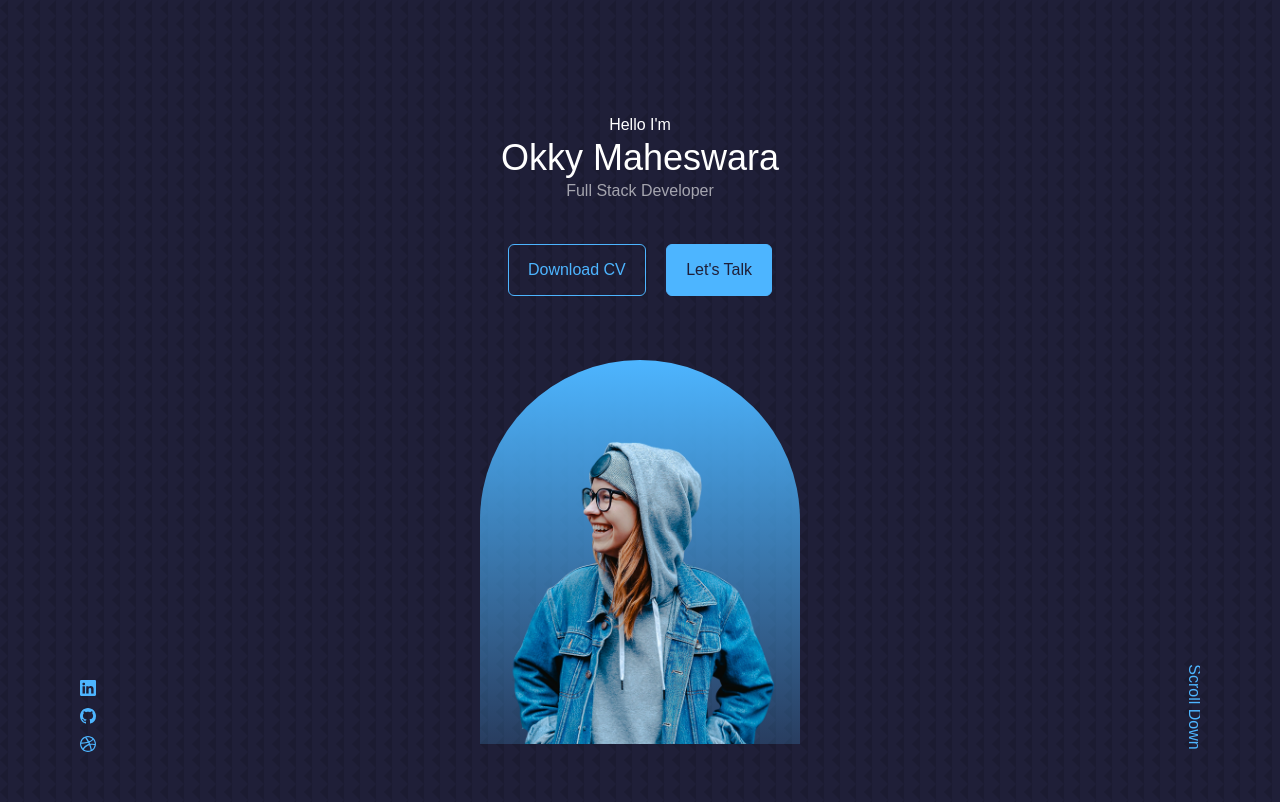
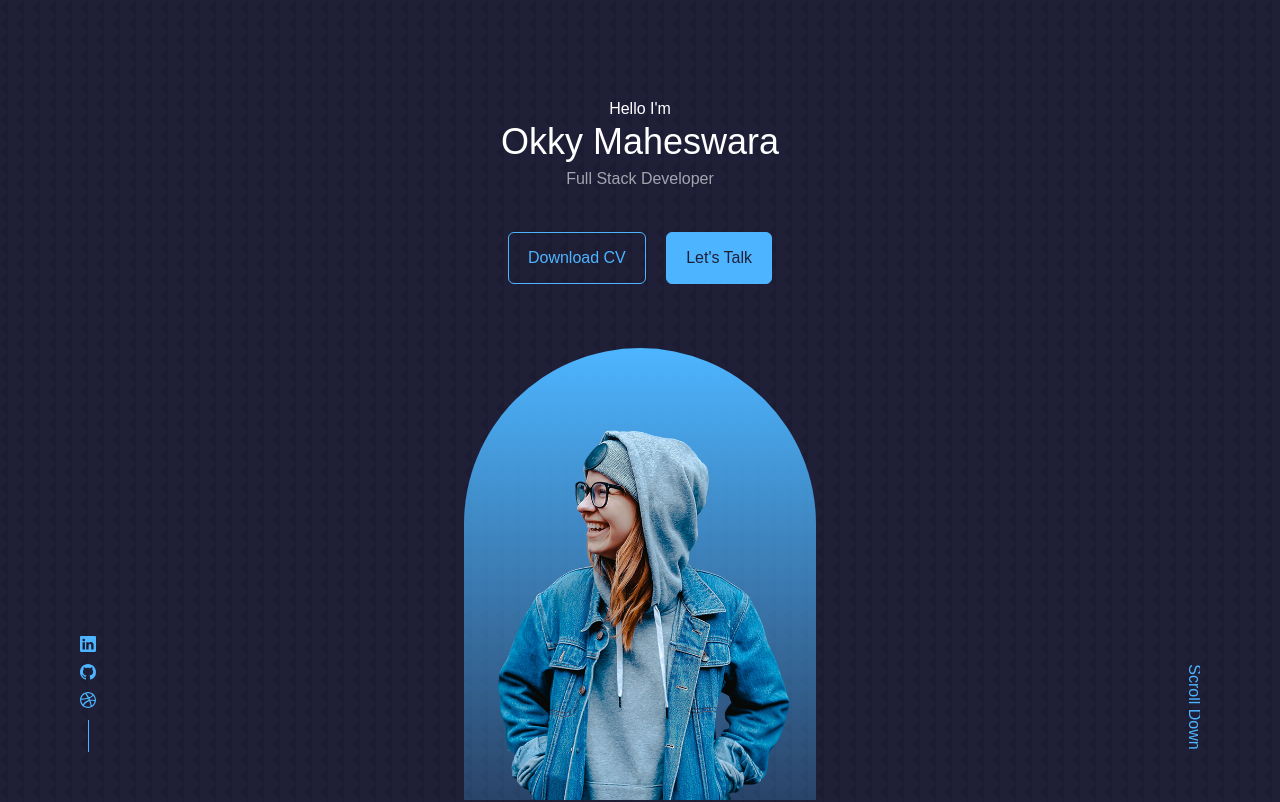
Before and after one commit to putuokky/nextjs-personal-web, a Next.js app: page / in a window 1280 px wide. Shown: the top 802 px of the page. Built offline with nearby package versions, Linux system fonts and the light colour scheme.

Commit message:
yuk gass

```diff
--- a/components/Header.js
+++ b/components/Header.js
@@ -6,15 +6,15 @@ import Link from "next/link";
 
 export default function Header() {
   return (
-    <header className="h-screen pt-28 overflow-hidden">
+    <header className="h-screen pt-24 overflow-hidden">
       <div className="text-center h-full relative">
         <h5>Hello I'm</h5>
         <h1>Okky Maheswara</h1>
-        <h5 className="text-light">Full Stack Developer</h5>
+        <h5 className="text-light mt-1">Full Stack Developer</h5>
         <CTA />
         <HeaderSocial />
 
-        <div className="bg-gradient-to-b from-primary to-primary/20 w-80 h-96 absolute left-1/2 transform -translate-x-1/2 mt-16 rounded-t-[12rem] overflow-hidden pt-20 px-6 pb-6">
+        <div className="bg-gradient-to-b from-primary to-primary/20 w-[22rem] h-[30rem] absolute left-1/2 transform -translate-x-1/2 mt-16 rounded-t-[12rem] overflow-hidden pt-20 px-6 pb-6">
           {/* <img src={ME} alt="My Profile" /> */}
           <Image alt="My Profile" src={ME} />
         </div>
--- a/components/HeaderSocial.js
+++ b/components/HeaderSocial.js
@@ -4,7 +4,7 @@ import { BsLinkedin, BsGithub, BsDribbble } from 'react-icons/bs'
 
 export default function HeaderSocial() {
   return (
-    <div className='hidden sm:flex flex-col items-center gap-3 absolute left-0 bottom-12'>
+    <div className='hidden sm:flex flex-col items-center gap-3 absolute left-0 bottom-12 after:w-px after:h-8 after:bg-primary'>
       <Link href='https://www.linkedin.com'>
         <a target='_blank'><BsLinkedin /></a>
       </Link>
```
